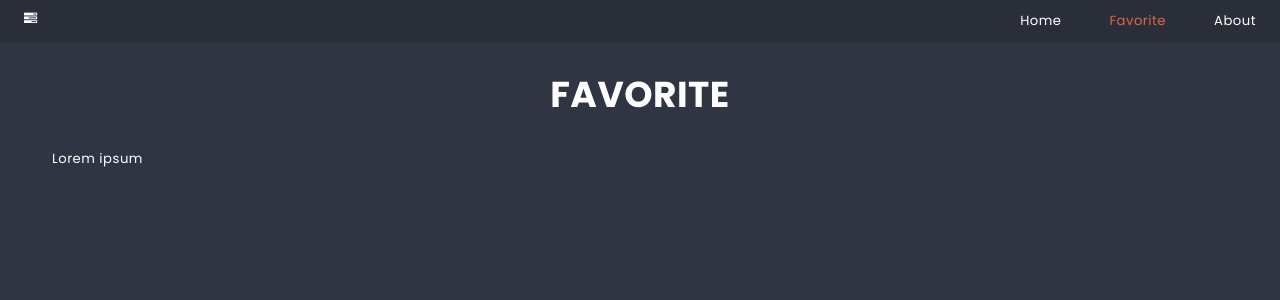
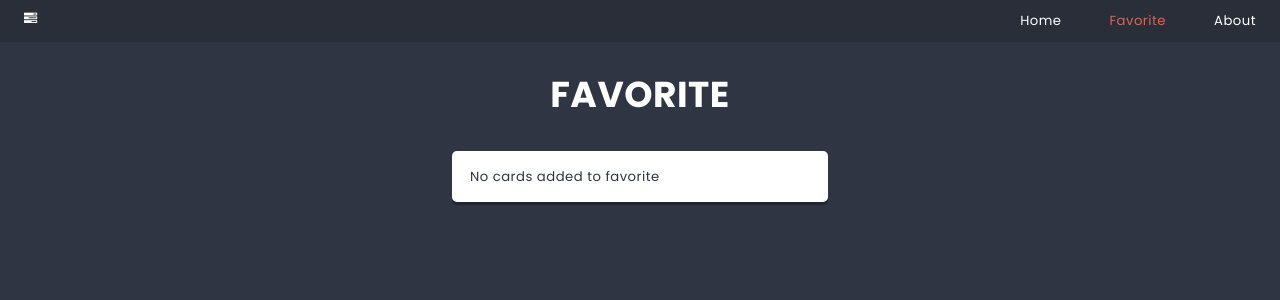
Before and after one commit to aleks-sobiecka/React_App, a React (Create React App) app: page /favorite in a window 1280 px wide. Shown: the top 300 px of the page. Built offline with nearby package versions, Linux system fonts and the light colour scheme.

Commit message:
Add favorite cards

```diff
--- a/src/components/Card/Card.js
+++ b/src/components/Card/Card.js
@@ -1,9 +1,25 @@
 import styles from './Card.module.scss';
+import clsx from 'clsx';
+import { useDispatch } from 'react-redux';
+import { toggleCardFavorite } from '../../redux/store';
 
 const Card = props => {
+
+    const dispatch = useDispatch();
+
+    const handleSubmit = e => {
+        e.preventDefault();
+        dispatch(toggleCardFavorite(props.cardId));
+    }
+
     return (
         <li className={styles.card}>
             {props.title}
+            <form onSubmit={handleSubmit}>
+                <button className={clsx(styles.star, props.isActive && styles.favorite)}>
+                <span className='icon +  fa fa-star-o' />
+                </button>
+            </form>
         </li>
     );
 };
--- a/src/components/Card/Card.module.scss
+++ b/src/components/Card/Card.module.scss
@@ -11,3 +11,14 @@
     justify-content: space-between;
     font-weight: bold;
 }
+
+.star {
+    border: none;
+    background: none;
+    color: $color-yellow;
+    cursor: pointer;
+}
+
+.favorite {
+    color: $color-warning;
+}
--- a/src/components/Column/Column.js
+++ b/src/components/Column/Column.js
@@ -17,7 +17,7 @@
                 {props.title}
             </h2>
             <ul className={styles.cards}>
-                {cards.map(card => <Card key={card.id} title={card.title} />)}
+                {cards.map(card => <Card key={card.id} title={card.title} cardId={card.id} isActive={card.isFavorite}/>)}
             </ul>
             <CardForm columnId={props.id} />
         </article>
--- a/src/components/Column/Column.module.scss
+++ b/src/components/Column/Column.module.scss
@@ -5,15 +5,16 @@
   flex-shrink: 0;
   width: calc(33% - 12px);
   background: $color-light;
-  margin: 0 $base-size $base-size 0;
+  //margin: 0 $base-size $base-size 0;
+  margin: 0 auto $base-size auto;
   padding: ($base-size * 1.5);
   border-radius: $radius;
   box-shadow: 0 math.div($base-size, 4) 0 rgba(0,0,0,0.3);
   color: $color-dark;
 
-  &:last-child {
+ /* &:last-child {
     margin: 0 0 $base-size 0;
-  }
+  } */
 }
 
 .title {
--- a/src/components/Favorite/Favorite.js
+++ b/src/components/Favorite/Favorite.js
@@ -1,14 +1,36 @@
 import styles from './Favorite.module.scss'
 import PageTitle from '../PageTitle/PageTitle';
+import { useSelector } from 'react-redux';
+import { getFavoriteCards } from '../../redux/store';
+import Card from '../Card/Card';
 
 const Favorite = () => {
+
+    const favoriteCards = useSelector(state => getFavoriteCards(state));
+
+    //if(favoriteCards.length === 0) return <Navigate to="/" />
+
+    if(favoriteCards.length === 0)
+        return (
+            <section className={styles.favorite}>
+            <div className={styles.header}>
+                <PageTitle>favorite</PageTitle>
+            </div>
+            <div className={styles.column}>
+                No cards added to favorite
+            </div>
+        </section>
+    )
+
     return (
         <section className={styles.favorite}>
             <div className={styles.header}>
                 <PageTitle>favorite</PageTitle>
             </div>
-            <div>
-                Lorem ipsum
+            <div className={styles.column}>
+                <ul className={styles.cards}>
+                    {favoriteCards.map(card => <Card key={card.id} title={card.title} cardId={card.id} isActive={card.isFavorite}/>)}
+                </ul>
             </div>
         </section>)
 }
--- a/src/components/Favorite/Favorite.module.scss
+++ b/src/components/Favorite/Favorite.module.scss
@@ -1,5 +1,29 @@
+@use "sass:math";
 @import '../../styles/settings.scss';
 
 .favorite {
   padding: $base-size;
 }
+
+.column {
+  flex-shrink: 0;
+  width: calc(33% - 12px);
+  background: $color-light;
+  margin: 0 auto $base-size auto;
+  padding: ($base-size * 1.5);
+  border-radius: $radius;
+  box-shadow: 0 math.div($base-size, 4) 0 rgba(0,0,0,0.3);
+  color: $color-dark;
+
+}
+
+.cards {
+  padding: math.div($base-size, 2) 0;
+}
+
+@media (max-width: 767px) {
+  .column {
+    width: 100%;
+    margin: 0 0 $base-size 0;
+  }
+}
--- a/src/redux/initialState.js
+++ b/src/redux/initialState.js
@@ -27,12 +27,12 @@
     ],
 
     cards: [
-      { id: 1, columnId: 1, title: 'This is Going to Hurt' },
-      { id: 2, columnId: 1, title: 'Interpreter of Maladies' },
-      { id: 3, columnId: 2, title: 'Harry Potter' },
-      { id: 4, columnId: 2, title: 'Star Wars' },
-      { id: 5, columnId: 3, title: 'The Witcher' },
-      { id: 6, columnId: 3, title: 'Skyrim' }
+      { id: 1, columnId: 1, title: 'This is Going to Hurt', isFavorite: false },
+      { id: 2, columnId: 1, title: 'Interpreter of Maladies', isFavorite: false },
+      { id: 3, columnId: 2, title: 'Harry Potter', isFavorite: false },
+      { id: 4, columnId: 2, title: 'Star Wars', isFavorite: false },
+      { id: 5, columnId: 3, title: 'The Witcher', isFavorite: false },
+      { id: 6, columnId: 3, title: 'Skyrim', isFavorite: false }
     ],
 
     searchString: '',
--- a/src/redux/store.js
+++ b/src/redux/store.js
@@ -6,6 +6,7 @@
 //selectors
 export const getFilteredCards = ({ cards, searchString }, columnId) =>
   cards.filter(card => card.columnId === columnId && strContains(card.title, searchString));
+export const getFavoriteCards = ({ cards }) => cards.filter(card => card.isFavorite === true );
 export const getAllColumns = state => state.columns;
 export const getListById = ({ lists }, listId) => lists.find(list => list.id === listId);
 export const getColumnsByList = ({ columns }, listId) => columns.filter(column => column.listId === listId);
@@ -16,6 +17,7 @@
 export const addCard = payload => ({ type: 'ADD_CARD', payload });
 export const updateSearchString = payload => ({ type: 'UPDATE_SEARCHSTRING', payload });
 export const addList = payload => ({ type: 'ADD_LIST', payload });
+export const toggleCardFavorite = payload => ({ type: 'TOGGLE_CARD_FAVORITE', payload});
 
 
 //funkcia, która służy do modyfikacji danych
@@ -31,6 +33,8 @@
       return { ...state, searchString: action.payload };
     case 'ADD_LIST' :
       return {...state, lists: [...state.lists, {...action.payload, id: shortid() }]};
+    case 'TOGGLE_CARD_FAVORITE' :
+      return { ...state, cards: state.cards.map(card => (card.id === action.payload) ? { ...card, isFavorite: !card.isFavorite } : card) };
     default:
       return state;
   }
--- a/src/styles/settings.scss
+++ b/src/styles/settings.scss
@@ -2,6 +2,7 @@
 $color-dark: #2f3542;
 $color-success: #26de81;
 $color-warning: #e1644e;
+$color-yellow: #eedd26;
 
 $font-text: 'Poppins', sans-serif;
 
```
Also changed, not shown: 2 other files (tests, documents, lock files or other folders).
